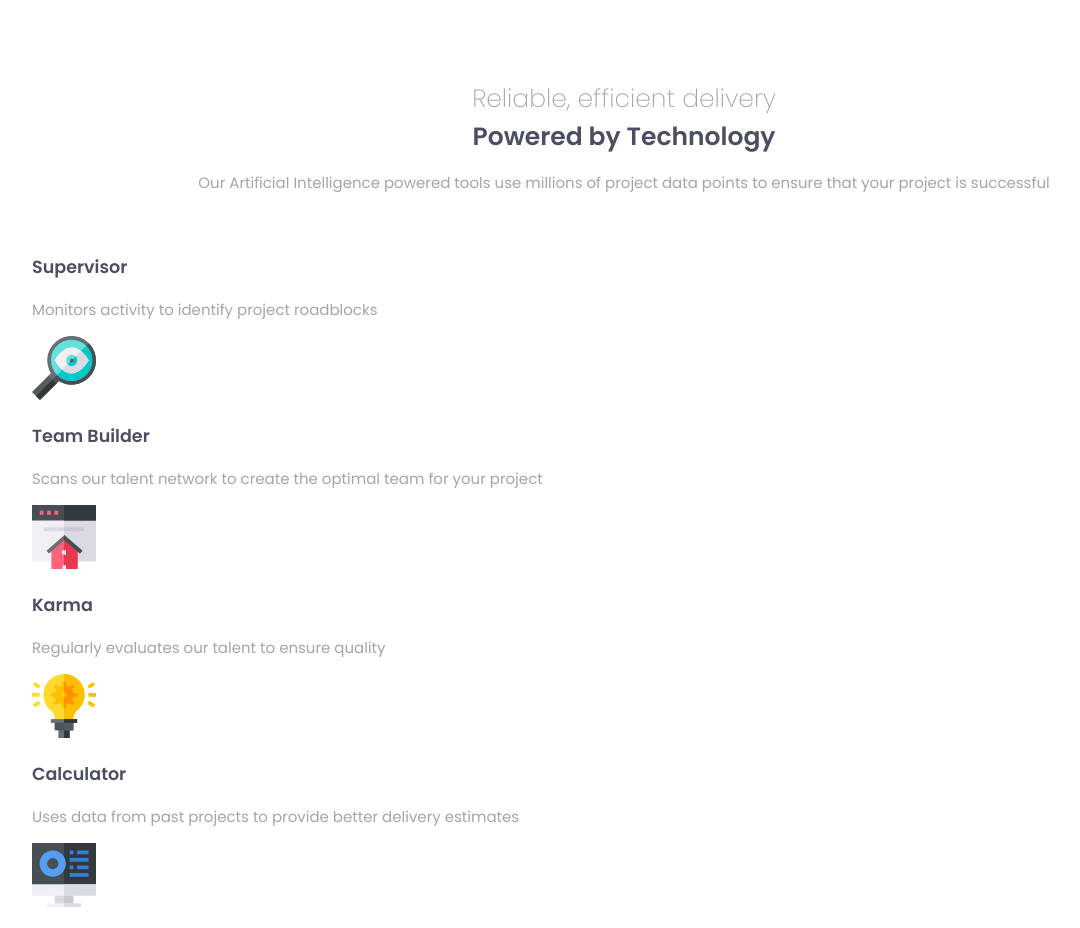
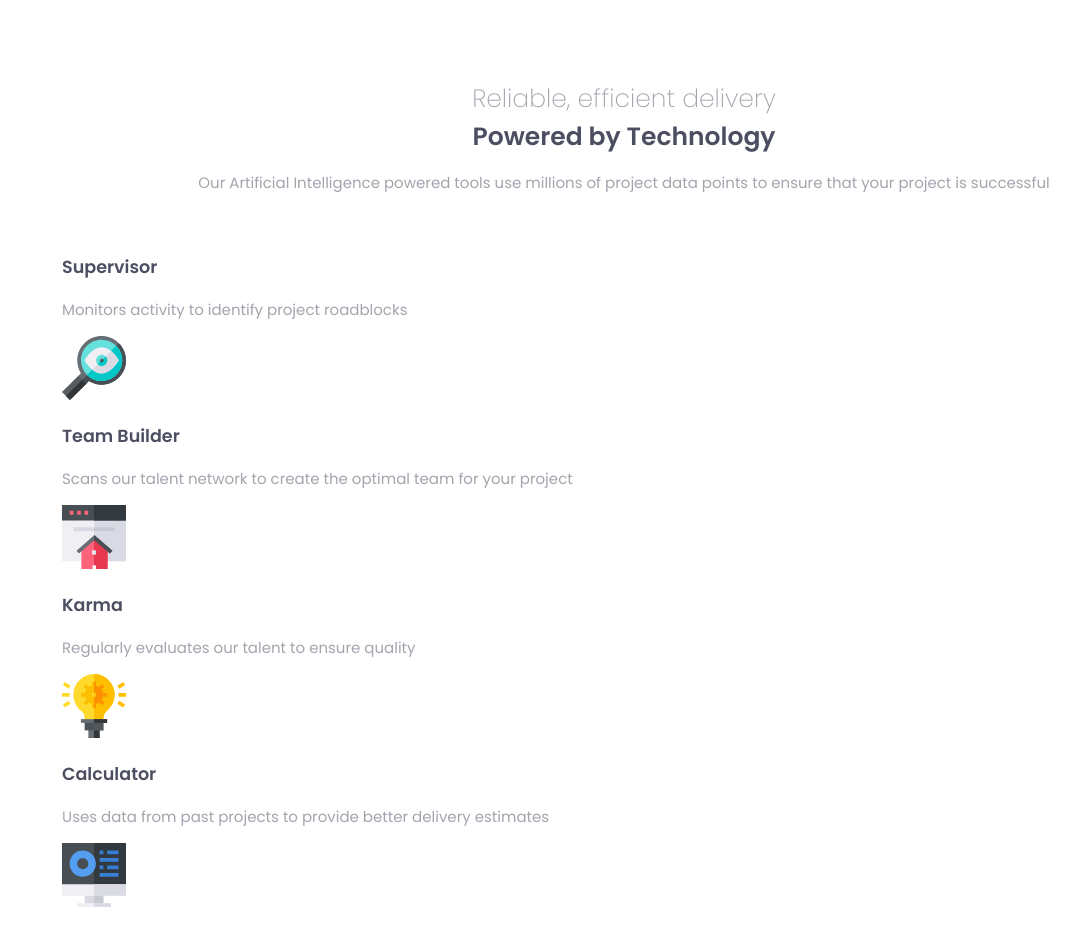
Before and after one commit to royeradames/four-card-feature-section, a React (Create React App) app: page / in a window 1280 px wide. Shown: the whole page, without its empty margins (16-1096 px from the left). Built offline with nearby package versions, Linux system fonts and the light colour scheme.

Commit message:
📦move side padding to container

```diff
--- a/src/styles/_header.scss
+++ b/src/styles/_header.scss
@@ -1,5 +1,4 @@
 .header{
-    padding: 0 3rem;
     margin-top: 8rem;
     margin-bottom: 6rem;
     text-align: center;
--- a/src/styles/_main-container.scss
+++ b/src/styles/_main-container.scss
@@ -2,5 +2,5 @@
     color: var(--color-grayish-blue);
     font-family: "Poppins", sans-serif;
     font-size: 1.5rem;
-
+    margin: 0 3rem;
 }
```
